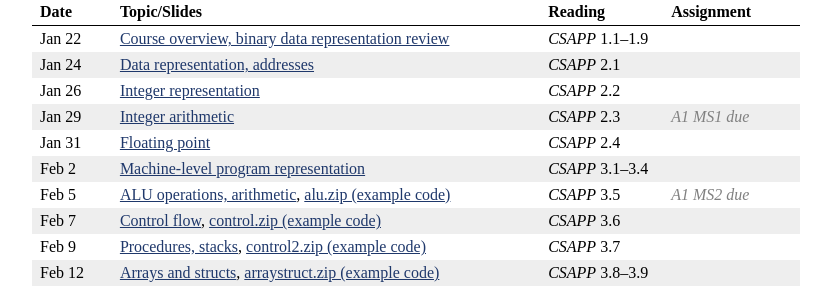
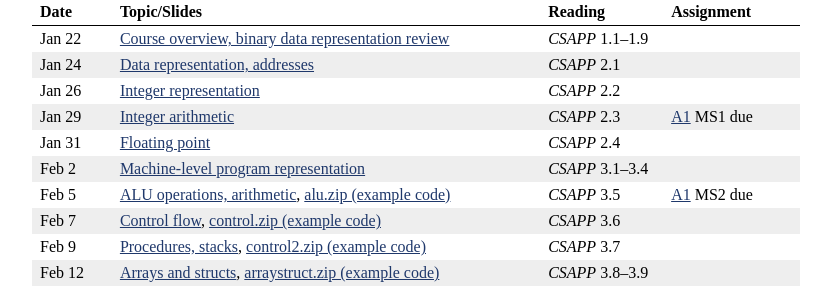
Before and after one commit to jhucsf/spring2024, a Jekyll site: the page built from schedule.md, in a window 1280 px wide. Shown: the part 549-839 px from the top of the page, without its empty margins (224-1055 px from the left). Built offline with Jekyll 4.4.1, drawn with Linux system fonts in a browser that asks for light colours.

Commit message:
set A1 due milestone due dates (tentative)

```diff
--- a/schedule.csv
+++ b/schedule.csv
@@ -2,10 +2,10 @@ Date,Topic,Slides,"Example Code",Reading,Assignment
 Jan 22,"Course overview, binary data representation review",lectures/lecture01-public.pdf,,*CSAPP* 1.1–1.9,
 Jan 24,"Data representation, addresses",lectures/lecture02-public.pdf,,*CSAPP* 2.1,
 Jan 26,"Integer representation",lectures/lecture03-public.pdf,,*CSAPP* 2.2,
-Jan 29,"Integer arithmetic",lectures/lecture04-public.pdf,,*CSAPP* 2.3,"<span class='tentative'>A1 MS1 due</span>"
+Jan 29,"Integer arithmetic",lectures/lecture04-public.pdf,,*CSAPP* 2.3,"[A1](assign/assign01.html) MS1 due"
 Jan 31,"Floating point",lectures/lecture05-public.pdf,,*CSAPP* 2.4,
 Feb 2,"Machine-level program representation",lectures/lecture06-public.pdf,,*CSAPP* 3.1–3.4,
-Feb 5,"ALU operations, arithmetic",lectures/lecture07-public.pdf,alu.zip,*CSAPP* 3.5,"<span class='tentative'>A1 MS2 due</span>"
+Feb 5,"ALU operations, arithmetic",lectures/lecture07-public.pdf,alu.zip,*CSAPP* 3.5,"[A1](assign/assign01.html) MS2 due"
 Feb 7,"Control flow",lectures/lecture08-public.pdf,control.zip,*CSAPP* 3.6,
 Feb 9,"Procedures, stacks",lectures/lecture09-public.pdf,control2.zip,*CSAPP* 3.7,
 Feb 12,"Arrays and structs",lectures/lecture10-public.pdf,arraystruct.zip,*CSAPP* 3.8–3.9,
--- a/schedule.md
+++ b/schedule.md
@@ -30,10 +30,10 @@ Date&nbsp;&nbsp;&nbsp;&nbsp;&nbsp; | Topic/Slides | Reading | Assignment
 Jan 22 | [Course overview, binary data representation review](lectures/lecture01-public.pdf) | *CSAPP* 1.1–1.9 |
 Jan 24 | [Data representation, addresses](lectures/lecture02-public.pdf) | *CSAPP* 2.1 |
 Jan 26 | [Integer representation](lectures/lecture03-public.pdf) | *CSAPP* 2.2 |
-Jan 29 | [Integer arithmetic](lectures/lecture04-public.pdf) | *CSAPP* 2.3 | <span class='tentative'>A1 MS1 due</span>
+Jan 29 | [Integer arithmetic](lectures/lecture04-public.pdf) | *CSAPP* 2.3 | [A1](assign/assign01.html) MS1 due
 Jan 31 | [Floating point](lectures/lecture05-public.pdf) | *CSAPP* 2.4 |
 Feb 2 | [Machine-level program representation](lectures/lecture06-public.pdf) | *CSAPP* 3.1–3.4 |
-Feb 5 | [ALU operations, arithmetic](lectures/lecture07-public.pdf), [alu.zip (example code)](lectures/alu.zip) | *CSAPP* 3.5 | <span class='tentative'>A1 MS2 due</span>
+Feb 5 | [ALU operations, arithmetic](lectures/lecture07-public.pdf), [alu.zip (example code)](lectures/alu.zip) | *CSAPP* 3.5 | [A1](assign/assign01.html) MS2 due
 Feb 7 | [Control flow](lectures/lecture08-public.pdf), [control.zip (example code)](lectures/control.zip) | *CSAPP* 3.6 |
 Feb 9 | [Procedures, stacks](lectures/lecture09-public.pdf), [control2.zip (example code)](lectures/control2.zip) | *CSAPP* 3.7 |
 Feb 12 | [Arrays and structs](lectures/lecture10-public.pdf), [arraystruct.zip (example code)](lectures/arraystruct.zip) | *CSAPP* 3.8–3.9 |
```
